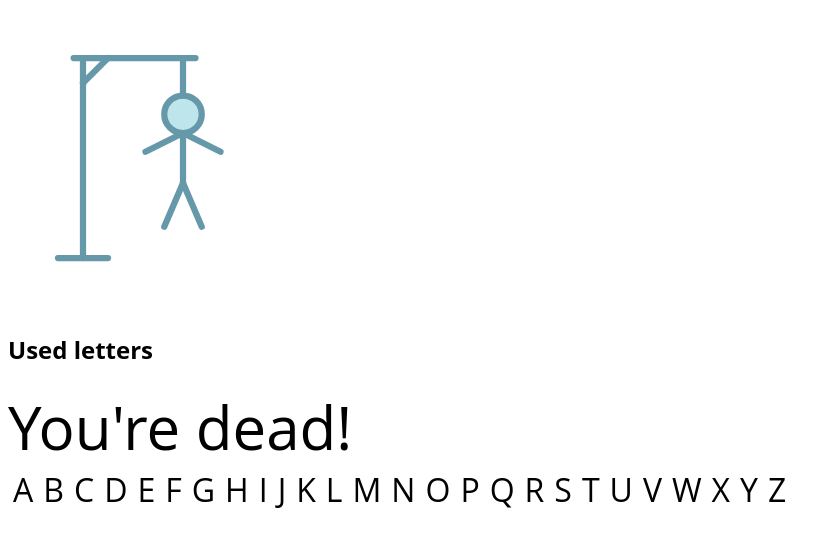
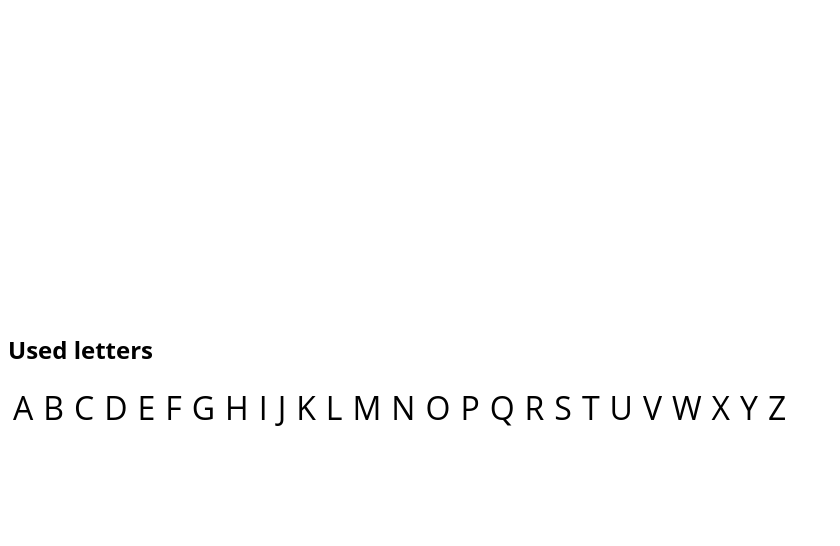
Before and after one commit to albertdc1984/w4ch2-marc-i-albert, a React (Create React App) app: page / in a window 1280 px wide. Shown: the top 546 px of the page, without its empty margins (0-840 px from the left). Built offline with nearby package versions, Linux system fonts and the light colour scheme.

Commit message:
EstatDelJoc component created

```diff
--- a/src/App.js
+++ b/src/App.js
@@ -5,32 +5,19 @@ function App() {
   return (
     <>
       <div className="hangman-container">
-        <svg className="hangman" viewBox="0 0 96 96" width="300" height="300">
-          <line className="stage11" x1="62" y1="70" x2="56" y2="56"></line>
-          <line className="stage10" x1="50" y1="70" x2="56" y2="56"></line>
-          <line className="stage9" x1="68" y1="46" x2="56" y2="40"></line>
-          <line className="stage8" x1="44" y1="46" x2="56" y2="40"></line>
-          <line className="stage7" x1="56" y1="40" x2="56" y2="56"></line>
-          <circle
-            className="stage6"
-            cx="56"
-            cy="34"
-            r="6"
-            fill="#bee5eb"
-          ></circle>
-          <line className="stage5" x1="56" y1="16" x2="56" y2="28"></line>
-          <line className="stage4" x1="24" y1="24" x2="32" y2="16"></line>
-          <line className="stage3" x1="21" y1="16" x2="60" y2="16"></line>
-          <line className="stage2" x1="24" y1="80" x2="24" y2="16"></line>
-          <line className="stage1" x1="16" y1="80" x2="32" y2="80"></line>
-        </svg>
+        <svg
+          className="hangman"
+          viewBox="0 0 96 96"
+          width="300"
+          height="300"
+        ></svg>
       </div>
       <ul className="guess-letters"></ul>
       <section className="used-letters-container">
         <h2>Used letters</h2>
         <ul className="used-letters"></ul>
       </section>
-      <section className="game-result">You're dead!</section>
+
       <ul className="letters">
         {lettersList.map((lletraData) => {
           return <Lletra text={lletraData} />;
```
Also changed, not shown: src/components/EstatDelJoc/EstatDelJoc.js (added, +9 -0 lines).
